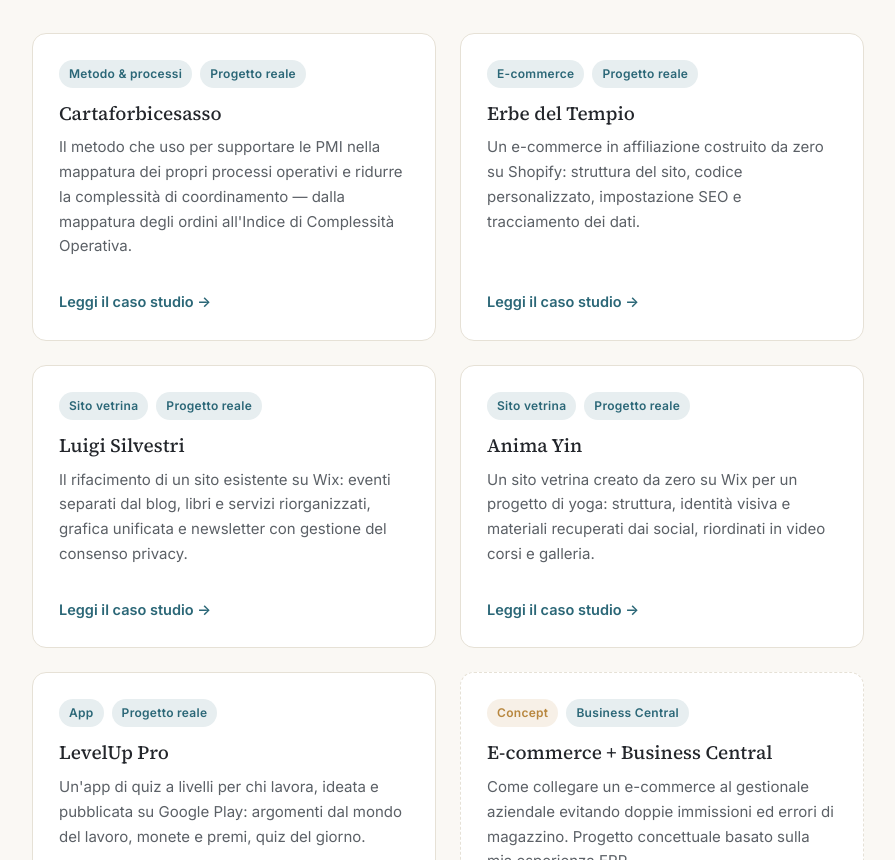
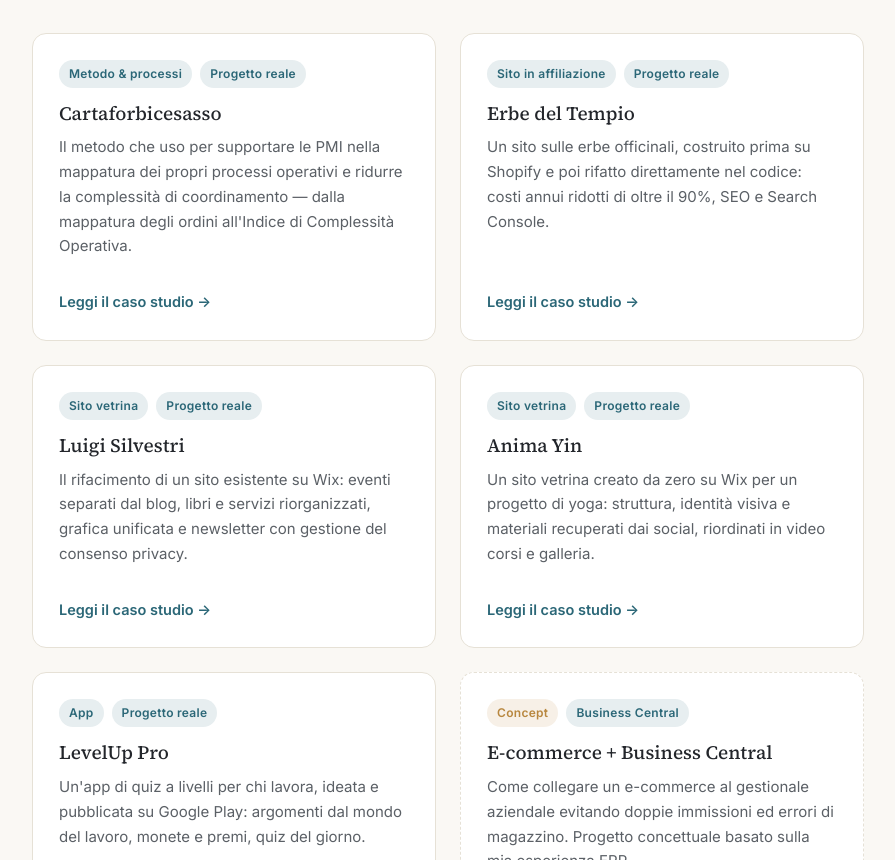
Before and after one commit to monicadominijanni/monicadominijanni.github.io, a plain HTML site: page index.html in a window 1280 px wide. Shown: the part 2804-3664 px from the top of the page, without its empty margins (192-1087 px from the left). Drawn offline with Linux system fonts and the light colour scheme.

Commit message:
Add files via upload

```diff
--- a/index.html
+++ b/index.html
@@ -144,9 +144,9 @@
       </div>
 
       <div class="project-card">
-        <div class="tag-row"><span class="tag">E-commerce</span><span class="tag">Progetto reale</span></div>
+        <div class="tag-row"><span class="tag">Sito in affiliazione</span><span class="tag">Progetto reale</span></div>
         <h3>Erbe del Tempio</h3>
-        <p>Un e-commerce in affiliazione costruito da zero su Shopify: struttura del sito, codice personalizzato, impostazione SEO e tracciamento dei dati.</p>
+        <p>Un sito sulle erbe officinali, costruito prima su Shopify e poi rifatto direttamente nel codice: costi annui ridotti di oltre il 90%, SEO e Search Console.</p>
         <a class="read-more" href="progetti/erbe-del-tempio.html">Leggi il caso studio →</a>
       </div>
 
```
